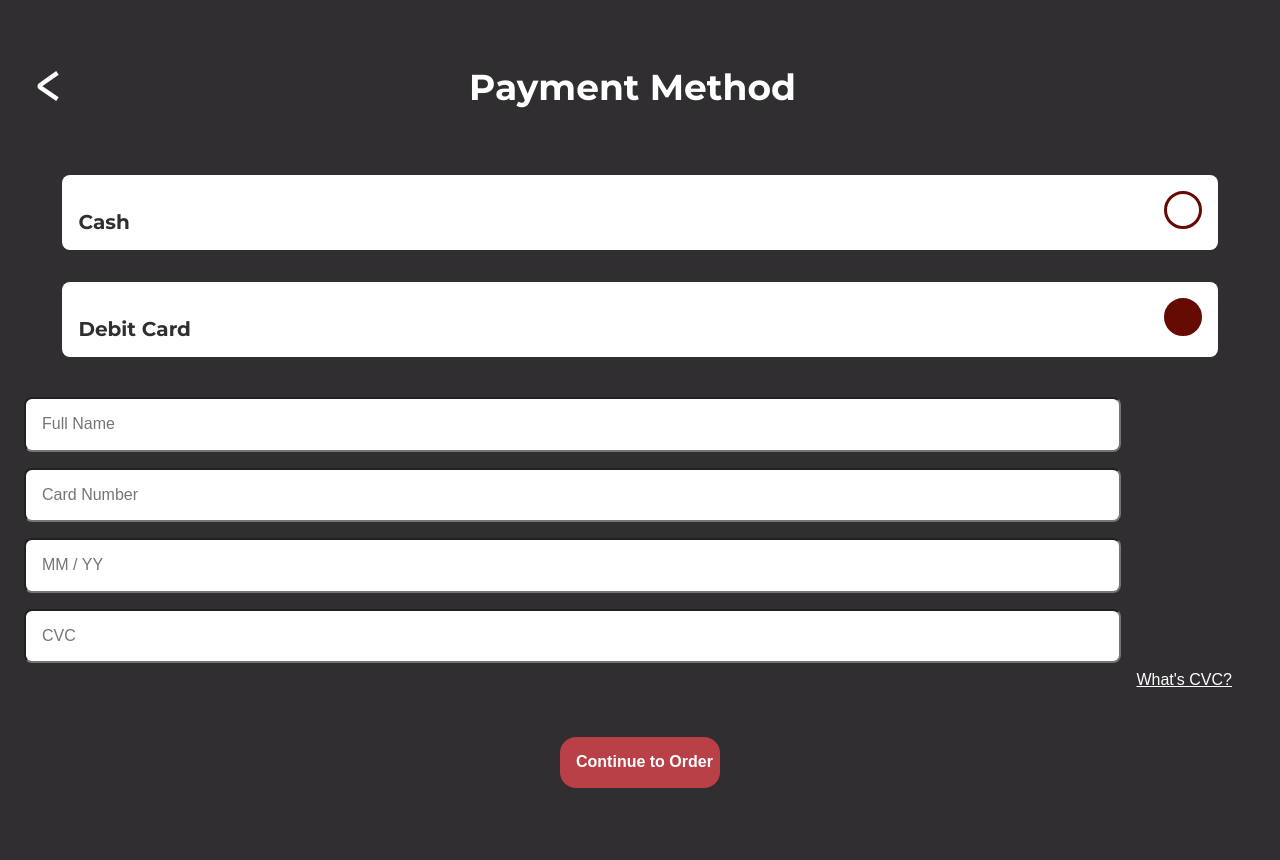
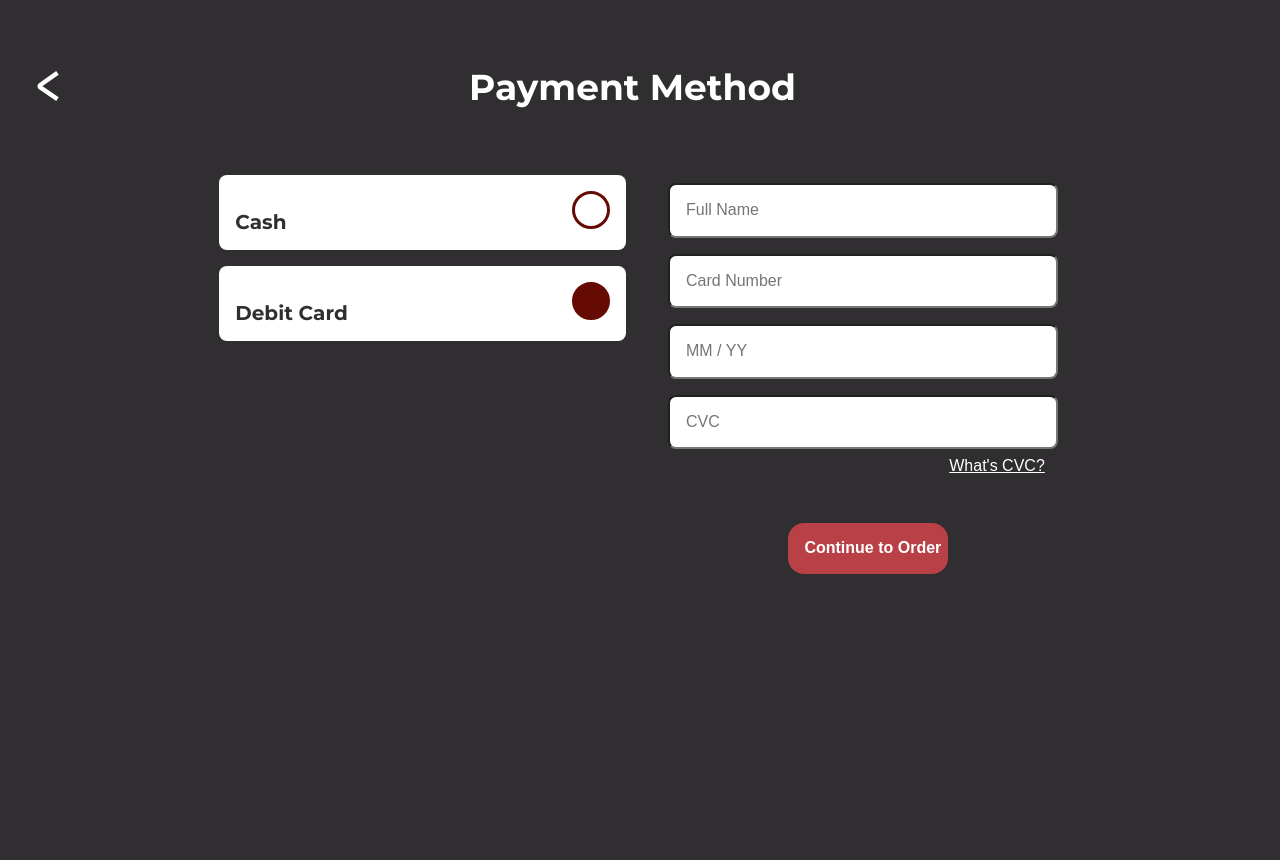
Before and after one commit to lingan233/idm216-redstone, a PHP site: page /payment-method.php in a window 1280 px wide. Shown: the part 102-962 px from the top of the page. After the commit the page ends 676 px from the top, so only its background shows below. Run offline with PHP 8.4, Linux system fonts and the light colour scheme; the visitor is signed in with stand-in values (Sample User, id 1); data that the repository does not hold is empty; a stand-in replaces the project's code that opens the database connection.

Commit message:
payment method page responsive layout

```diff
--- a/css/app.css
+++ b/css/app.css
@@ -938,7 +938,7 @@ textarea {
 }
 
 .cart-item{
-    width: 100%;
+    width: 95%;
 }
 
 .cart-item-text{
@@ -1356,6 +1356,7 @@ textarea {
 
 @media screen and (min-width: 800px) {
 
+    /* front page */
     .welcome-text-on-front-page h1 {
         font-weight: bold;
         font-size: 2rem;
@@ -1405,7 +1406,7 @@ textarea {
     }
 
     .we-are-located-container {
-        margin: 2rem 0;
+        margin: 2.7rem 0;
     }
 
     .location-section-on-front-page {
@@ -1435,7 +1436,6 @@ textarea {
 
     .menu-item section, .menu-item-form section{
         min-height: 11.5rem;
-
     }
 
     .button {
@@ -1459,6 +1459,17 @@ textarea {
             width: 10.5rem;
         }
     }
+
+    .payment-method-grid {
+        width: 100%;
+        display: grid;
+        grid-template-columns: 1fr 1fr;
+        grid-gap: 40px;
+    }
+
+    .order-instructions {
+        width: 40rem;
+    }
 }
 
 
@@ -1470,4 +1481,8 @@ textarea {
             grid-gap: 5px;
         }
 
+        .payment-method-grid {
+            width: 70%;
+        }
+
 }
--- a/payment-method.php
+++ b/payment-method.php
@@ -12,6 +12,8 @@ include_once __DIR__ . '/header.php';
             <div class="shop-cart-button"></div>
         </div>
 
+        <div class="payment-method-grid">
+            <div>
                 <div class="white-background payment-method-container">
                     <h2>Cash</h2>
                     <div class="toggle-button" id="cash-option"></div>
@@ -20,6 +22,8 @@ include_once __DIR__ . '/header.php';
                     <h2>Debit Card</h2>
                     <div class="toggle-button toggle-button-active" id="card-option"></div>
                 </div>
+            </div>
+
             <form action="payment.php" method="post">
                 <div class="toggle-form">
                     <input class="card-name" name="card-name" type="text" placeholder="Full Name" />
@@ -31,6 +35,8 @@ include_once __DIR__ . '/header.php';
                 <input class="button done-link" type="submit" value="Continue to Order">
             </form>
         </div>
+
+    </div>
 </main>
 
 <?php
```
Also changed, not shown: cart.php (+10 -12 lines). Lines whose indentation alone changed are shown as unchanged.
